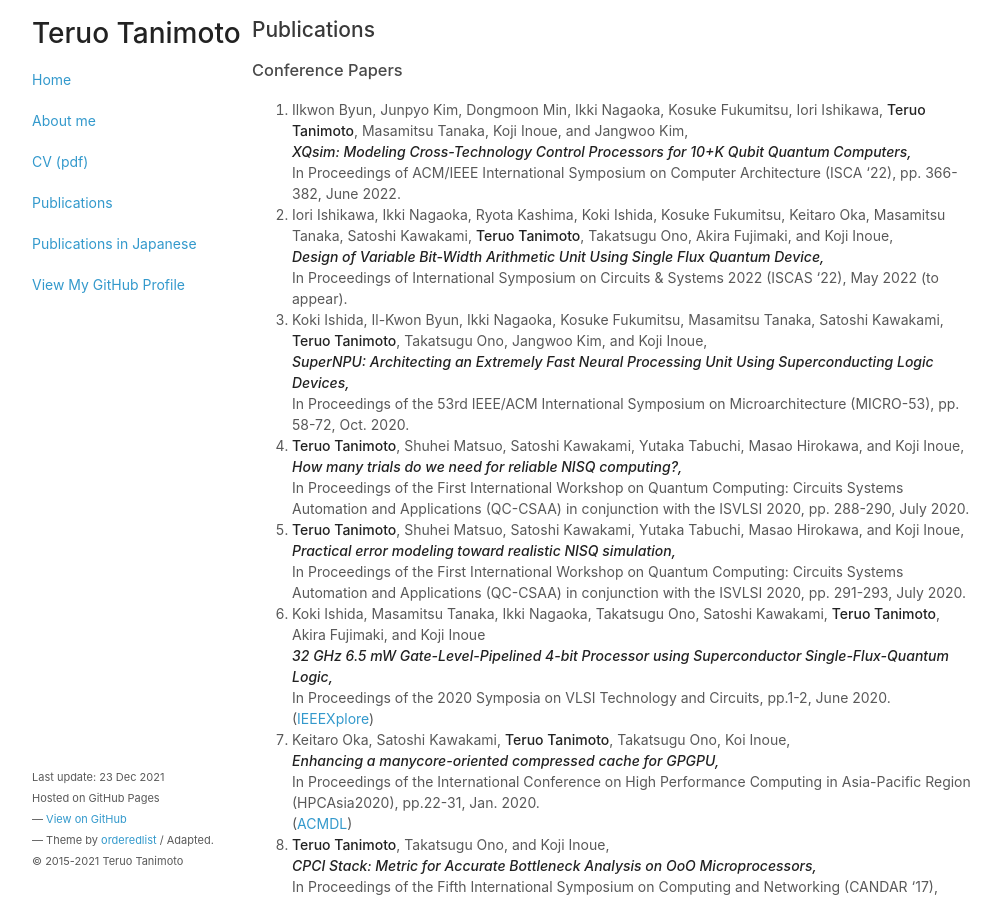
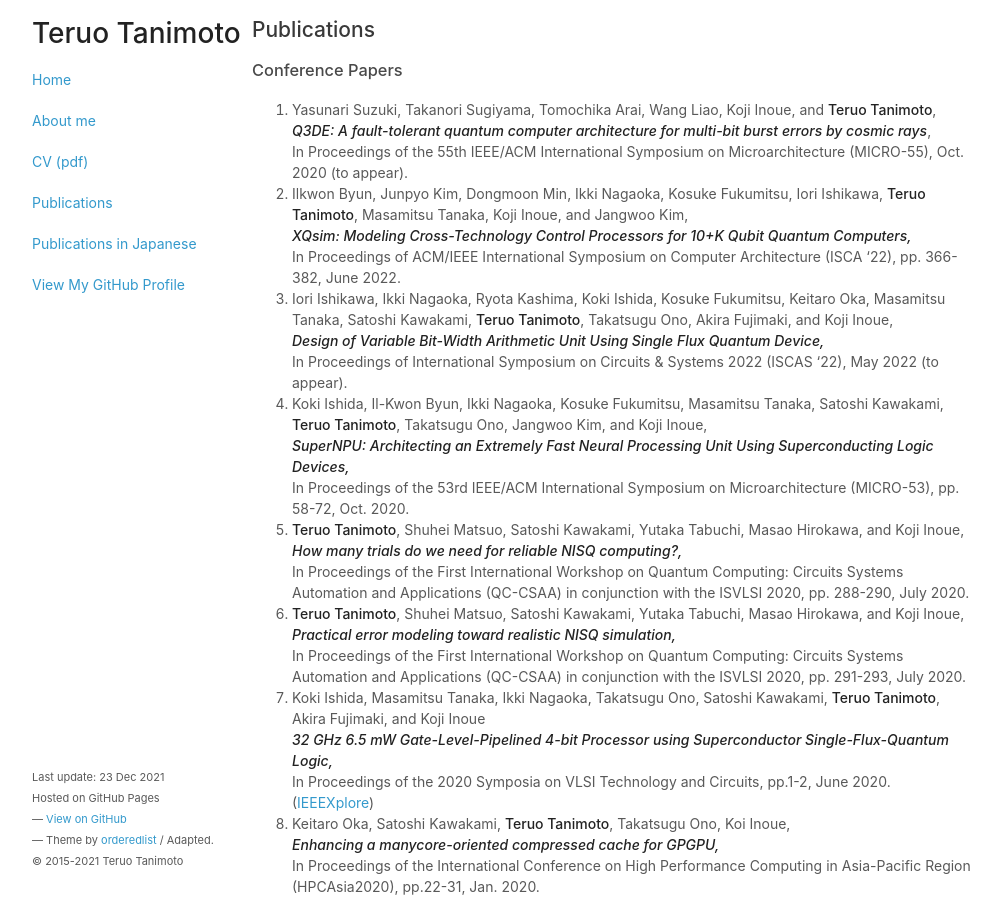
Before and after one commit to teruo41/teruo41.github.io, a Jekyll site: the page built from pubse.md, in a window 1280 px wide and 900 px high. Shown: the whole window, without its empty margins (138-1139 px from the left). Built offline with Jekyll 4.4.1, drawn with Linux system fonts in a browser that asks for light colours.

Commit message:
Update pubse.md

```diff
--- a/pubse.md
+++ b/pubse.md
@@ -6,6 +6,10 @@ title: Publications
 ## Publications
 
 ### Conference Papers
+
+0. Yasunari Suzuki, Takanori Sugiyama, Tomochika Arai, Wang Liao, Koji Inoue, and __Teruo Tanimoto__,
+   ***Q3DE: A fault-tolerant quantum computer architecture for multi-bit burst errors by cosmic rays***,
+   In Proceedings of the 55th IEEE/ACM International Symposium on Microarchitecture (MICRO-55), Oct. 2020 (to appear).
 
 0. Ilkwon Byun, Junpyo Kim, Dongmoon Min, Ikki Nagaoka, Kosuke Fukumitsu, Iori Ishikawa, __Teruo Tanimoto__, Masamitsu Tanaka, Koji Inoue, and Jangwoo Kim,
    ***XQsim: Modeling Cross-Technology Control Processors for 10+K Qubit Quantum Computers,***
```
